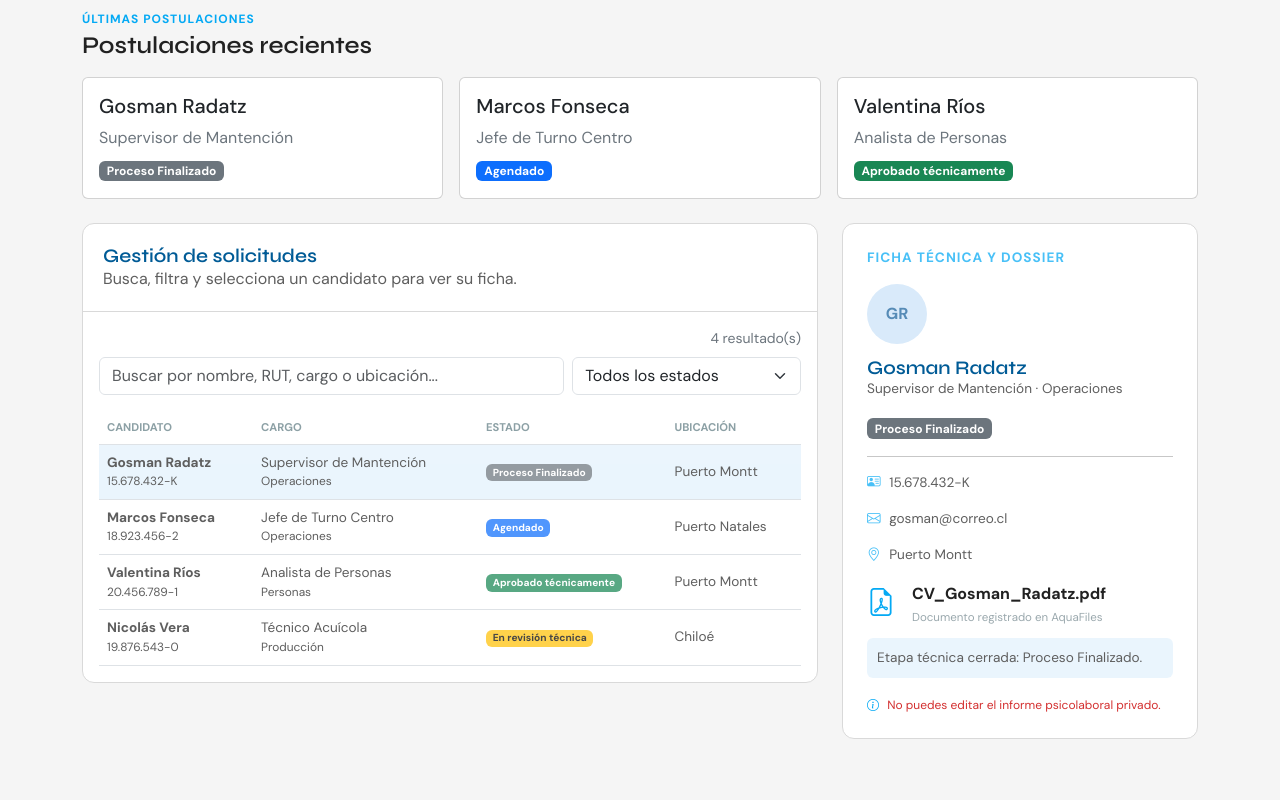
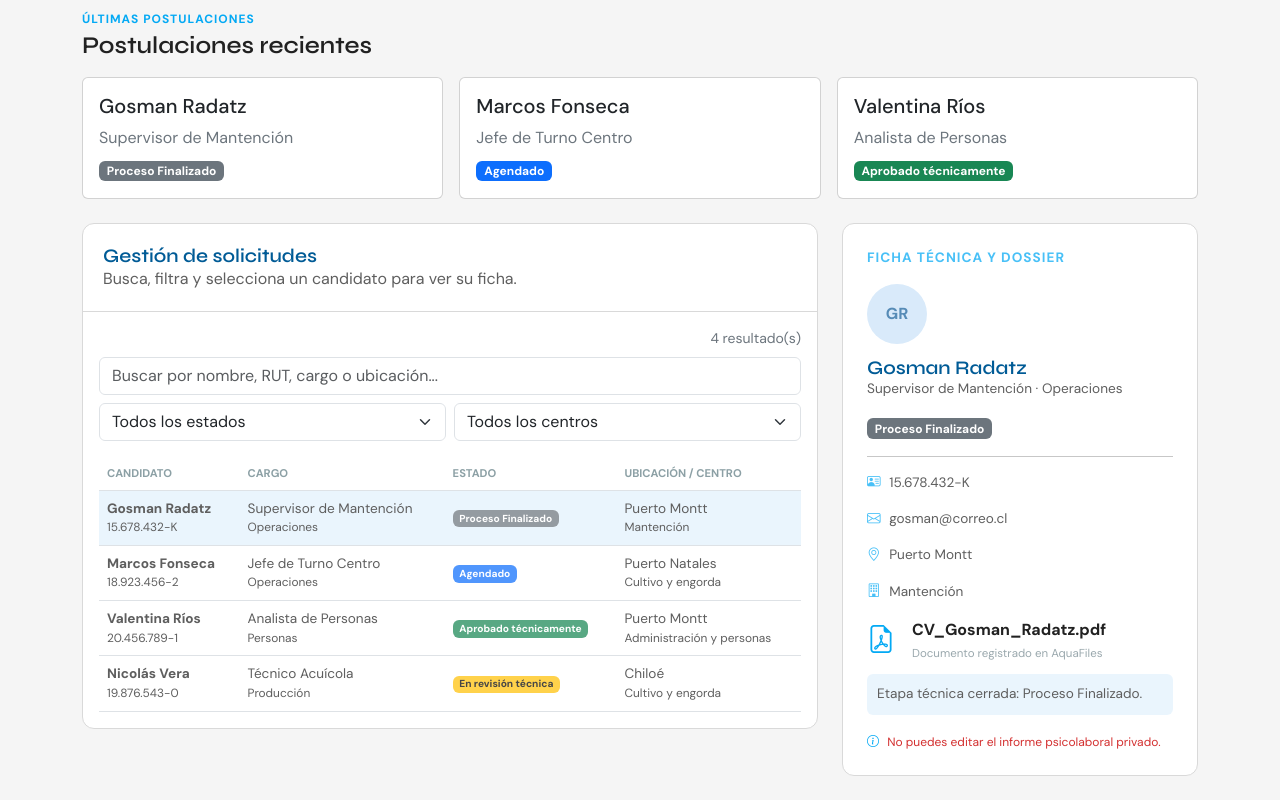
Before and after one commit to Linn-Unix/FullStack-II-002D-CasoAquaFiles, a React (Vite) app: page /supervisor in a window 1280 px wide. Shown: the part 553-1353 px from the top of the page. Before the commit the page ends 1316 px from the top, so only its background shows below. Built offline with nearby package versions, Linux system fonts and the light colour scheme.

Commit message:
feat: filtrar y mostrar centro de costos en el panel del supervisor

```diff
--- a/src/components/FichaSupervisor.jsx
+++ b/src/components/FichaSupervisor.jsx
@@ -30,6 +30,7 @@ function FichaSupervisor({ candidato, actualizarCandidato }) {
       <p><i className="bi bi-person-vcard" /> {candidato.rut}</p>
       <p><i className="bi bi-envelope" /> {candidato.correo}</p>
       <p><i className="bi bi-geo-alt" /> {candidato.ubicacion}</p>
+      <p><i className="bi bi-building" /> {candidato.centroCosto}</p>
       <ArchivoFila nombre={candidato.nombreCv} icono="bi-file-earmark-pdf" />
 
       {/* 3. En revisión técnica: el supervisor puede aprobar o rechazar. */}
--- a/src/components/SolicitudesPanel.jsx
+++ b/src/components/SolicitudesPanel.jsx
@@ -1,9 +1,9 @@
-import { LISTA_ESTADOS } from '../data/candidatos'
+import { CENTROS_COSTO, LISTA_ESTADOS } from '../data/candidatos'
 import EstadoBadge from './EstadoBadge'
 
 // Tabla de solicitudes del supervisor.
 // Recibe por props la lista ya filtrada y las funciones que cambian la búsqueda, el filtro y la selección.
-function SolicitudesPanel({ candidatos, idSeleccionado, alSeleccionar, busqueda, alBuscar, estadoFiltro, alFiltrar }) {
+function SolicitudesPanel({ candidatos, idSeleccionado, alSeleccionar, busqueda, alBuscar, estadoFiltro, alFiltrar, centroFiltro, alFiltrarCentro }) {
   return (
     <section className="p-3">
       <div className="d-flex justify-content-end mb-2">
@@ -13,7 +13,7 @@ function SolicitudesPanel({ candidatos, idSeleccionado, alSeleccionar, busqueda,
 
       {/* 2. Inputs controlados por el estado de React (SupervisorPage). */}
       <div className="row g-2 mb-3">
-        <div className="col-12 col-md-8">
+        <div className="col-12">
           <label className="visually-hidden" htmlFor="buscar-solicitud">Buscar candidato</label>
           <input
             id="buscar-solicitud"
@@ -23,7 +23,7 @@ function SolicitudesPanel({ candidatos, idSeleccionado, alSeleccionar, busqueda,
             placeholder="Buscar por nombre, RUT, cargo o ubicación..."
           />
         </div>
-        <div className="col-12 col-md-4">
+        <div className="col-12 col-sm-6">
           <label className="visually-hidden" htmlFor="filtrar-estado">Filtrar por estado</label>
           <select
             id="filtrar-estado"
@@ -35,6 +35,20 @@ function SolicitudesPanel({ candidatos, idSeleccionado, alSeleccionar, busqueda,
             {/* 3. map() crea una opción por cada estado del proceso. */}
             {LISTA_ESTADOS.map((estado) => (
               <option key={estado} value={estado}>{estado}</option>
+            ))}
+          </select>
+        </div>
+        <div className="col-12 col-sm-6">
+          <label className="visually-hidden" htmlFor="filtrar-centro">Filtrar por centro de costos</label>
+          <select
+            id="filtrar-centro"
+            className="form-select"
+            value={centroFiltro}
+            onChange={(evento) => alFiltrarCentro(evento.target.value)}
+          >
+            <option value="">Todos los centros</option>
+            {CENTROS_COSTO.map((centro) => (
+              <option key={centro} value={centro}>{centro}</option>
             ))}
           </select>
         </div>
@@ -51,7 +65,7 @@ function SolicitudesPanel({ candidatos, idSeleccionado, alSeleccionar, busqueda,
                 <th>Candidato</th>
                 <th>Cargo</th>
                 <th>Estado</th>
-                <th className="d-none d-lg-table-cell">Ubicación</th>
+                <th className="d-none d-lg-table-cell">Ubicación / Centro</th>
               </tr>
             </thead>
             <tbody>
@@ -65,7 +79,7 @@ function SolicitudesPanel({ candidatos, idSeleccionado, alSeleccionar, busqueda,
                   <td><strong>{candidato.nombre}</strong><small>{candidato.rut}</small></td>
                   <td>{candidato.cargo}<small>{candidato.familia}</small></td>
                   <td><EstadoBadge estado={candidato.estado} /></td>
-                  <td className="d-none d-lg-table-cell">{candidato.ubicacion}</td>
+                  <td className="d-none d-lg-table-cell">{candidato.ubicacion}<small>{candidato.centroCosto}</small></td>
                 </tr>
               ))}
             </tbody>
--- a/src/pages/SupervisorPage.jsx
+++ b/src/pages/SupervisorPage.jsx
@@ -10,15 +10,16 @@ import { contarPorEstado, filtrarCandidatos } from '../utils/candidatos'
 // Página del supervisor técnico (ruta "/supervisor").
 // Recibe por props la lista de candidatos y la función para actualizarlos.
 function SupervisorPage({ candidatos, actualizarCandidato, modoOscuro, alCambiarTema }) {
-  // 1. Estados de esta página: texto buscado, estado filtrado y candidato seleccionado.
+  // 1. Estados de esta página: texto buscado, filtros y candidato seleccionado.
   const [busqueda, setBusqueda] = useState('')
   const [estadoFiltro, setEstadoFiltro] = useState('')
+  const [centroFiltro, setCentroFiltro] = useState('')
   const [idSeleccionado, setIdSeleccionado] = useState(null)
 
-  // 2. useMemo recalcula la lista filtrada solo cuando cambian candidatos, búsqueda o filtro.
+  // 2. useMemo recalcula la lista filtrada solo cuando cambian candidatos, búsqueda o filtros.
   const filtrados = useMemo(
-    () => filtrarCandidatos(candidatos, busqueda, estadoFiltro),
-    [candidatos, busqueda, estadoFiltro],
+    () => filtrarCandidatos(candidatos, busqueda, estadoFiltro, centroFiltro),
+    [candidatos, busqueda, estadoFiltro, centroFiltro],
   )
 
   // 3. Candidato seleccionado. Si no hay ninguno, usamos el primero de la lista.
@@ -91,6 +92,8 @@ function SupervisorPage({ candidatos, actualizarCandidato, modoOscuro, alCambiar
               alBuscar={setBusqueda}
               estadoFiltro={estadoFiltro}
               alFiltrar={setEstadoFiltro}
+              centroFiltro={centroFiltro}
+              alFiltrarCentro={setCentroFiltro}
             />
           </div>
         </div>
```
Also changed, not shown: 1 other file (tests, documents, lock files or other folders).
